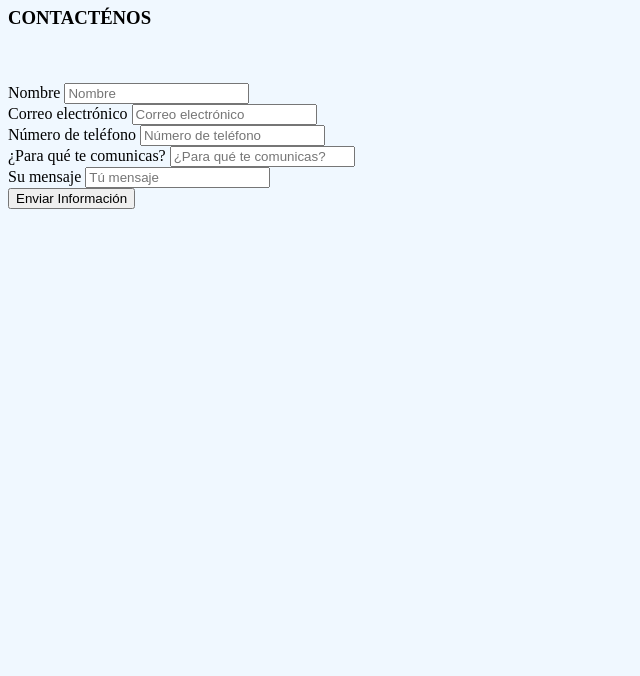
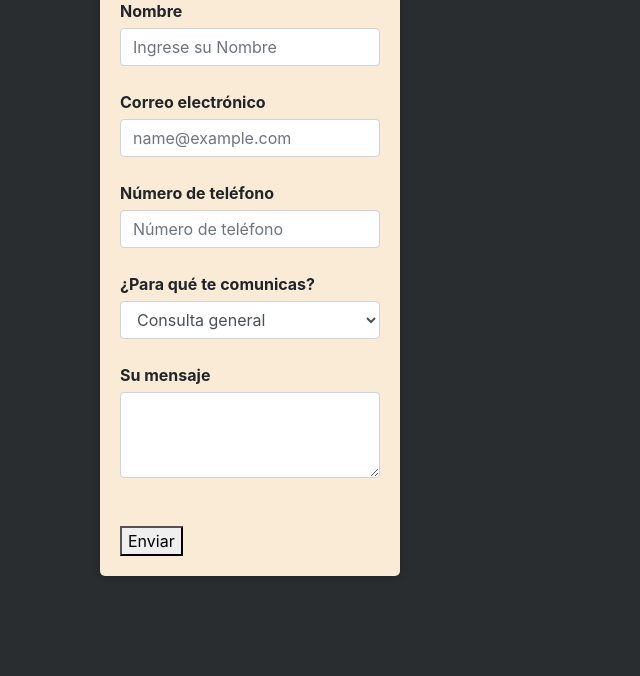
Before and after one commit to JuanSebastian0602/Cheers, a plain HTML site: page views/contacto.html in a window 1280 px wide. Shown: the part 346-1022 px from the top of the page, without its empty margins (0-640 px from the left). Before the commit the page ends 800 px from the top, so only its background shows below. Drawn offline with nearby package versions, Linux system fonts and the light colour scheme; files that its build step writes are made by us from their sources.

Commit message:
Modificado Claudia Franco

```diff
--- a/css/estilos.css
+++ b/css/estilos.css
@@ -91,7 +91,7 @@ body p {
   height: 50px;
 }
 
-/* Cheers box  along with the carousel*/
+/* Cheers box along with the carousel*/
 
 .cheers-box {
   width: 50%;
@@ -144,3 +144,26 @@ body p {
   background-color: rgb(255, 166, 0);
   transform: scale(1.2);
 }
+
+
+/*Estilos formulario en contacto.html*/
+
+.contenedor-formulario{
+  width: 300px;
+  margin: 100px;
+  background-color :antiquewhite;
+  padding: 20px;
+  border-radius: 5px;
+  box-shadow: 0 0 10px rgba(0, 0, 0, 0.2);
+}
+
+.titulo-formulario{
+  background-color: antiquewhite;
+  display: inline;
+}
+
+label{
+  display: block;
+  font-weight: bold;
+  margin-bottom: 5px;
+}
--- a/views/contacto.html
+++ b/views/contacto.html
@@ -3,38 +3,62 @@
 <head>
 	<meta charset="UTF-8">
 	<meta name="viewport" content="width=device-width, initial-scale=1.0">
+	<link rel="stylesheet" href="https://cdn.jsdelivr.net/npm/bootstrap@4.0.0/dist/css/bootstrap.min.css" integrity="sha384-Gn5384xqQ1aoWXA+058RXPxPg6fy4IWvTNh0E263XmFcJlSAwiGgFAW/dAiS6JXm" crossorigin="anonymous">
+    <link rel="stylesheet" href="css/estilos.css">
+    <link rel="icon" type="image/x-icon" href="img/logo2.png">
     <title>Contacto</title>
-	<link rel="stylesheet" href="../styles/estilos.css">
 </head>
 <body>
     <header>
-		<h1>CONTÁCTENOS</h1>
-		<img src="../img/logo.jpg" alt="">
+		<img src="../img/Logo2.png" alt="">
+		<!-- Navbar de la página -->
+		<!--
+        <nav class="navbar fixed-top navbar-dark bg-dark" style="left: 0; right: 0;">
+            <div class="navigation-flex">
+				<div class="left-side">
+                    <a class="navbar-brand" href="#">
+                        <img src="img/Logo2.png" alt="Imagen del logo de Cheers" class="logo">
+                        <img src="img/Logo-letters.png" alt="Letras del logo de Cheers" class="logo-letters">
+                      </a>
+                </div>
+
+          </nav>
     </header>
+	-->
 	<!-- Formulario -->
+	<form>
 		<div class="contenedor-formulario">
 			<form action="#" method="post">
-				<h3 class="titulo-formulario">CONTACTÉNOS</h3>
+				<h3>Contáctenos</h3>
 				<br>
 				<div class="input-contenedor">
 					<br>
-				<label for="">Nombre</label>
-				<input type="text" required placeholder="Nombre" maxlength="10">
+					<label for="exampleFormControlInput1">Nombre</label>
+					<input type="text" class="form-control" id="exampleFormControlInput1" placeholder="Ingrese su Nombre">
 					<br>
-				<label for="">Correo electrónico</label>
-                <input type="email" required placeholder="Correo electrónico" id="">
+					 <label for="exampleFormControlInput2">Correo electrónico</label>
+					 <input type="email" class="form-control" id="exampleFormControlInput2" placeholder="name@example.com">
 					 <br>
-				<label for="">Número de teléfono</label>
-				<input type="tel" required placeholder="Número de teléfono" name="" id="">
+					 <label for="exampleFormControlInput3">Número de teléfono</label>
+					 <input type="tel" class="form-control" id="exampleFormControlInput3" placeholder="Número de teléfono">
 					<br>
-				<label for="">¿Para qué te comunicas?</label>
-                <input type="text" required placeholder="¿Para qué te comunicas?" id="">
+					<label for="exampleFormControlSelect1">¿Para qué te comunicas?</label>
+					<select class="form-control" id="exampleFormControlSelect1" placeholder="Para qué te comunicas">
+			  			<option>Consulta general</option>
+			 			 <option>PQRS</option>
+					</select>
 					<br>
-				<label for="">Su mensaje</label>
-                <input type="text" required placeholder="Tú mensaje" id="">
+					<label for="exampleFormControlTextarea1">Su mensaje</label>
+					<textarea class="form-control" id="exampleFormControlTextarea1" rows="3"></textarea>
 					<br>
-                <button type="submit">Enviar Información</button>
+					<br>
+					<button type="submit">Enviar</button>
+				</div>
 			</form>
 		</div>
+	</form>
 </body>
+<script src="https://code.jquery.com/jquery-3.2.1.slim.min.js" integrity="sha384-KJ3o2DKtIkvYIK3UENzmM7KCkRr/rE9/Qpg6aAZGJwFDMVNA/GpGFF93hXpG5KkN" crossorigin="anonymous"></script>
+<script src="https://cdn.jsdelivr.net/npm/popper.js@1.12.9/dist/umd/popper.min.js" integrity="sha384-ApNbgh9B+Y1QKtv3Rn7W3mgPxhU9K/ScQsAP7hUibX39j7fakFPskvXusvfa0b4Q" crossorigin="anonymous"></script>
+<script src="https://cdn.jsdelivr.net/npm/bootstrap@4.0.0/dist/js/bootstrap.min.js" integrity="sha384-JZR6Spejh4U02d8jOt6vLEHfe/JQGiRRSQQxSfFWpi1MquVdAyjUar5+76PVCmYl" crossorigin="anonymous"></script>
 </html>
```
Also changed, not shown: index.html (+1 -1 lines). Lines whose indentation alone changed are shown as unchanged.
